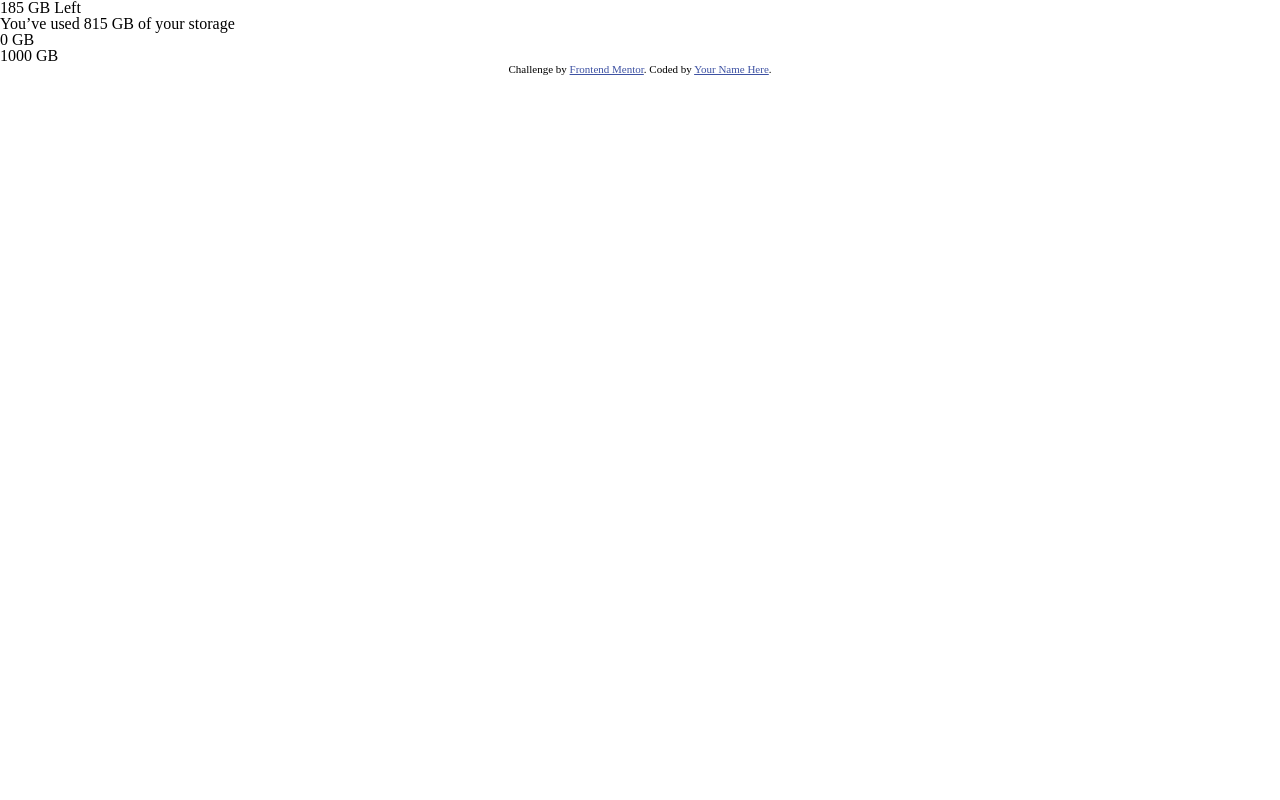
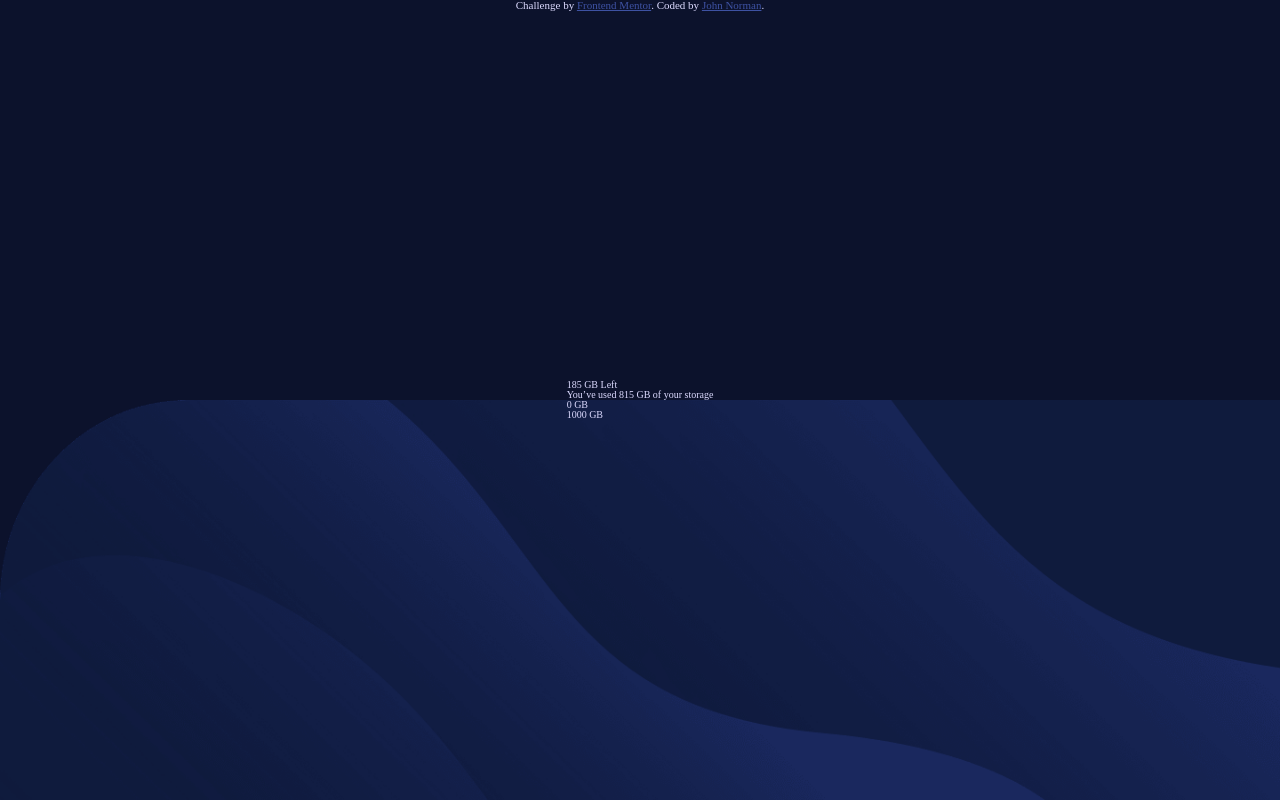
Before and after one commit to norman02/fylo-data-storage, a plain HTML site: page index.html in a window 1280 px wide. Drawn offline with Linux system fonts and the light colour scheme.

Commit message:
main content centered on background image

```diff
--- a/index.html
+++ b/index.html
@@ -22,14 +22,15 @@
     <section id="right-bottum">
       <div id="bubble"> 185 GB Left</div>
       <p>You’ve used 815 GB of your storage</p>
-      <div id="status-bottum"></div>
+      <div id="status-text"></div>
       <p>0 GB</p>
       <p>1000 GB</p>
     </section>
-    <div class="attribution">
-      Challenge by <a href="https://www.frontendmentor.io?ref=challenge" target="_blank">Frontend Mentor</a>.
-      Coded by <a href="#">Your Name Here</a>.
-    </div>
+
   </main>
+  <div class="attribution">
+    Challenge by <a href="https://www.frontendmentor.io?ref=challenge" target="_blank">Frontend Mentor</a>.
+    Coded by <a href="https://github.com/norman02">John Norman</a>.
+  </div>
 </body>
 </html>
--- a/styles/fylo.css
+++ b/styles/fylo.css
@@ -1,2 +1,50 @@
-.attribution { font-size: 11px; text-align: center; }
-.attribution a { color: hsl(228, 45%, 44%); }
+html {
+    font-size: 10px;
+}
+
+html,
+body {
+    height: 100%;
+}
+
+:root {
+    --PaleBlue: hsl(243, 100%, 93%);
+    --GrayishBlue: hsl(229, 7%, 55%);
+    --DarkBlue: hsl(228, 56%, 26%);
+    --VeryDarkBlue: hsl(229, 57%, 11%);
+}
+
+body {
+    background-color: var(--VeryDarkBlue);
+    color: var(--PaleBlue);
+    background-image: url('../images/bg-desktop.png');
+    background-repeat: no-repeat;
+    background-position: bottom right;
+    background-size: 100% 50%;
+    display: flex;
+    align-items: center;
+    justify-content: center;
+}
+
+main {
+}
+
+
+.attribution {
+    font-size: 11px;
+    text-align: center;
+    position: absolute;
+    top: 0;
+    right: center;
+}
+
+.attribution a {
+     color: hsl(228, 45%, 44%);
+}
+
+@media screen and (max-width: 850px) {
+    body {
+        background-image: url('../images/bg-mobile.png');
+        background-size: cover;
+    }
+}
```
